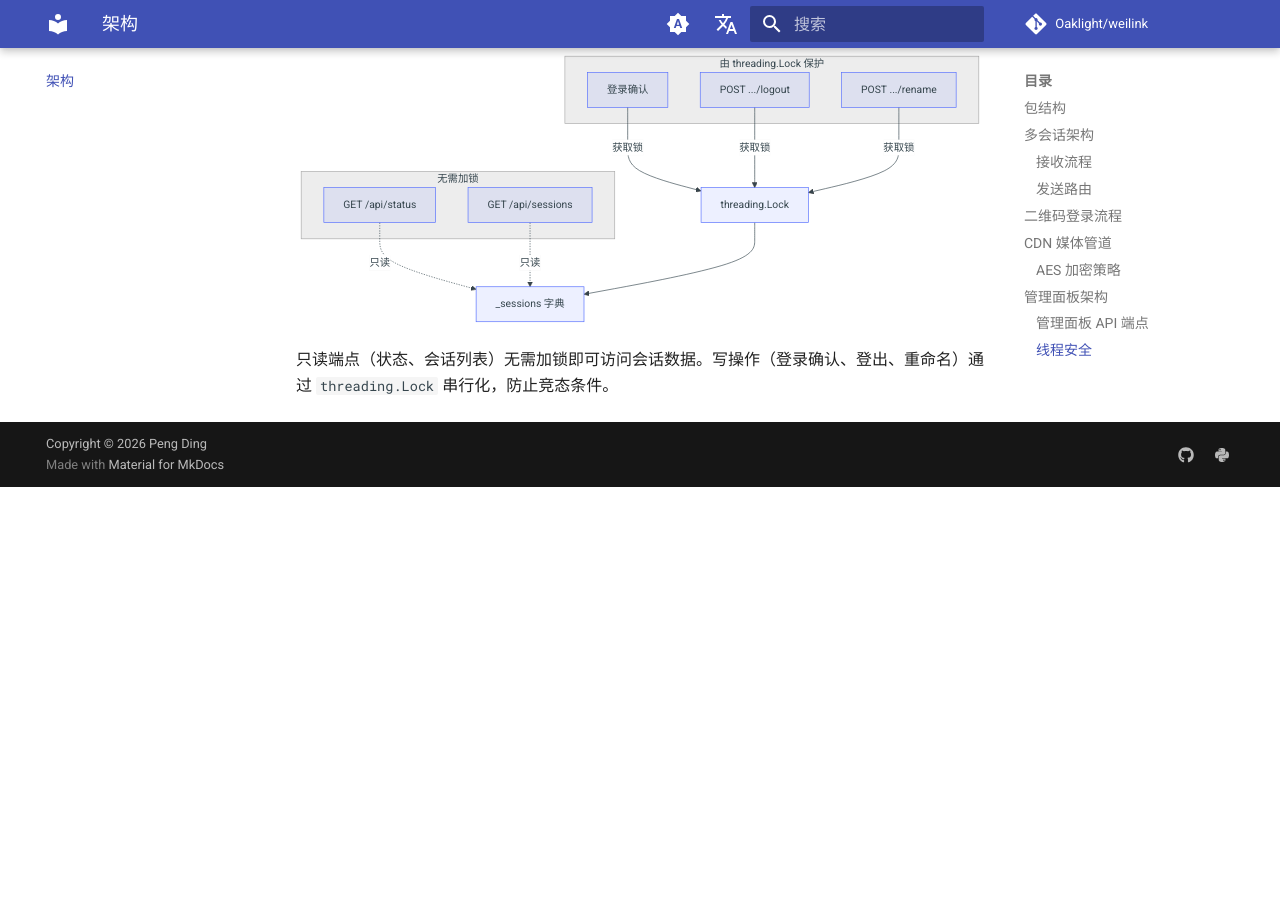
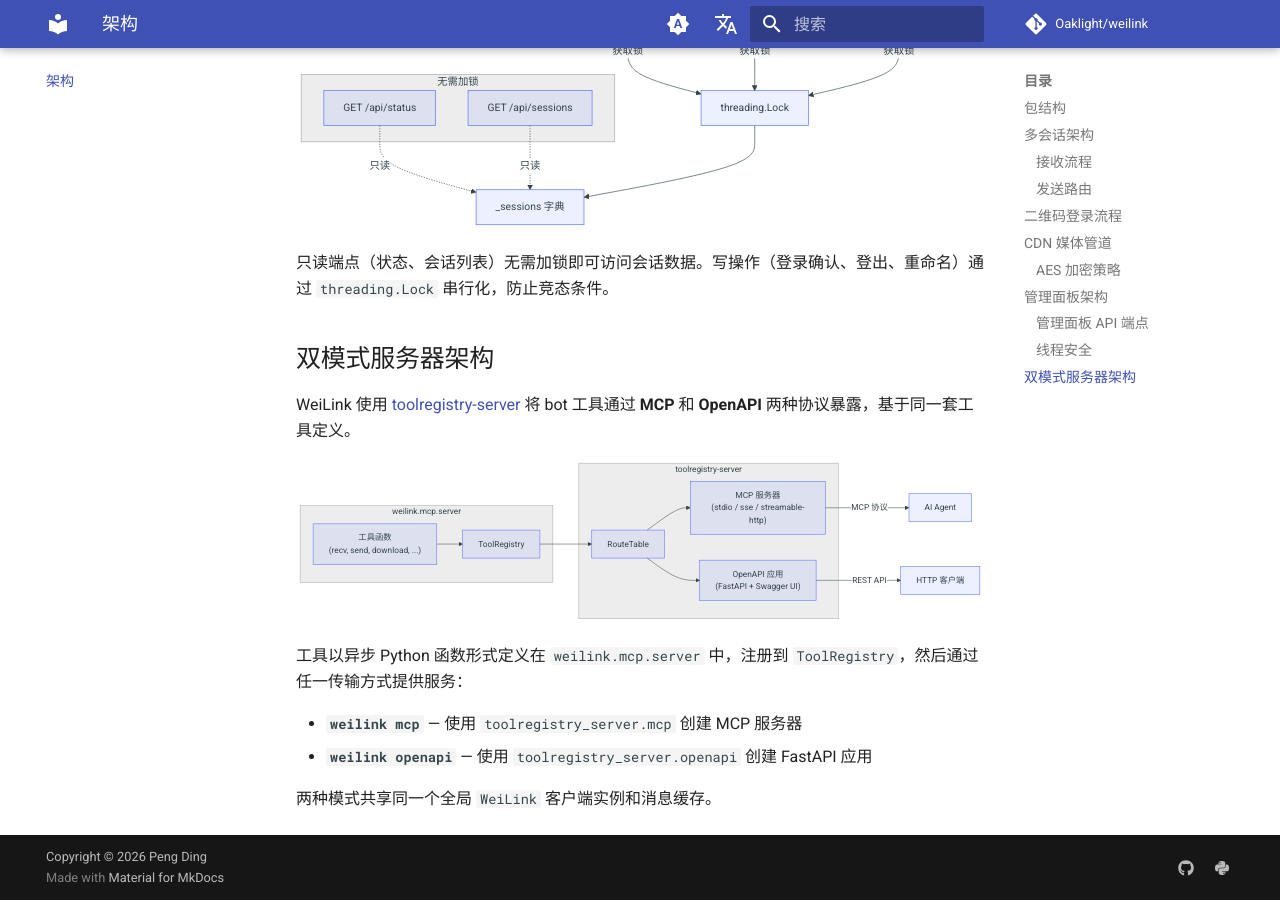
Before and after one commit to Oaklight/weilink, an MkDocs documentation site: the page built from docs/architecture.md, in a window 1280 px wide and 900 px high, scrolled down 5206 px. Built offline with MkDocs 1.6.1 and Material for MkDocs 9.7.7, drawn with Linux system fonts in a browser that asks for light colours; comment, search, counter and statistics services are not loaded; before the commit the page ends 5693 px from its top, so only the background shows below that.

Commit message:
Add OpenAPI docs, update changelog and architecture

````diff
--- a/docs/architecture.md
+++ b/docs/architecture.md
@@ -24,7 +24,13 @@ graph TB
     end
 
     subgraph "weilink.mcp"
-        mcp_srv["__init__.py<br/><i>MCP 服务器入口</i>"]
+        mcp_srv["server.py<br/><i>工具定义</i>"]
+    end
+
+    subgraph "toolregistry-server"
+        tr["ToolRegistry<br/><i>统一工具注册表</i>"]
+        mcp_out["MCP 传输<br/><i>stdio / sse / streamable-http</i>"]
+        openapi_out["OpenAPI 传输<br/><i>REST + Swagger UI</i>"]
     end
 
     client --> protocol
@@ -37,6 +43,9 @@ graph TB
     admin_hdl --> protocol
     admin_hdl --> qr
     admin_hdl --> client
+    mcp_srv --> tr
+    tr --> mcp_out
+    tr --> openapi_out
     mcp_srv --> client
 ```
 
@@ -234,3 +243,36 @@ flowchart TD
 ```
 
 只读端点（状态、会话列表）无需加锁即可访问会话数据。写操作（登录确认、登出、重命名）通过 `threading.Lock` 串行化，防止竞态条件。
+
+## 双模式服务器架构
+
+WeiLink 使用 [toolregistry-server](https://github.com/Oaklight/toolregistry) 将 bot 工具通过 **MCP** 和 **OpenAPI** 两种协议暴露，基于同一套工具定义。
+
+```mermaid
+flowchart LR
+    subgraph "weilink.mcp.server"
+        tools["工具函数<br/>(recv, send, download, ...)"]
+        registry["ToolRegistry"]
+    end
+
+    subgraph "toolregistry-server"
+        rt["RouteTable"]
+        mcp["MCP 服务器<br/>(stdio / sse / streamable-http)"]
+        openapi["OpenAPI 应用<br/>(FastAPI + Swagger UI)"]
+    end
+
+    tools --> registry
+    registry --> rt
+    rt --> mcp
+    rt --> openapi
+
+    mcp -->|"MCP 协议"| agent["AI Agent"]
+    openapi -->|"REST API"| client["HTTP 客户端"]
+```
+
+工具以异步 Python 函数形式定义在 `weilink.mcp.server` 中，注册到 `ToolRegistry`，然后通过任一传输方式提供服务：
+
+- **`weilink mcp`** — 使用 `toolregistry_server.mcp` 创建 MCP 服务器
+- **`weilink openapi`** — 使用 `toolregistry_server.openapi` 创建 FastAPI 应用
+
+两种模式共享同一个全局 `WeiLink` 客户端实例和消息缓存。
--- a/mkdocs.yml
+++ b/mkdocs.yml
@@ -84,6 +84,7 @@ nav:
       - 快速开始: usage/quickstart.md
       - 多会话: usage/multi_session.md
       - MCP 服务器: usage/mcp.md
+      - OpenAPI 服务器: usage/openapi.md
       - Docker 部署: usage/docker.md
       - 注意事项: usage/gotchas.md
   - 架构: architecture.md
````
Also changed, not shown: docs/changelog.md (+4 -1 lines), docs/usage/docker.md (+18 -1 lines), docs/usage/mcp.md (+10 -1 lines), docs/usage/openapi.md (added, +132 -0 lines).
